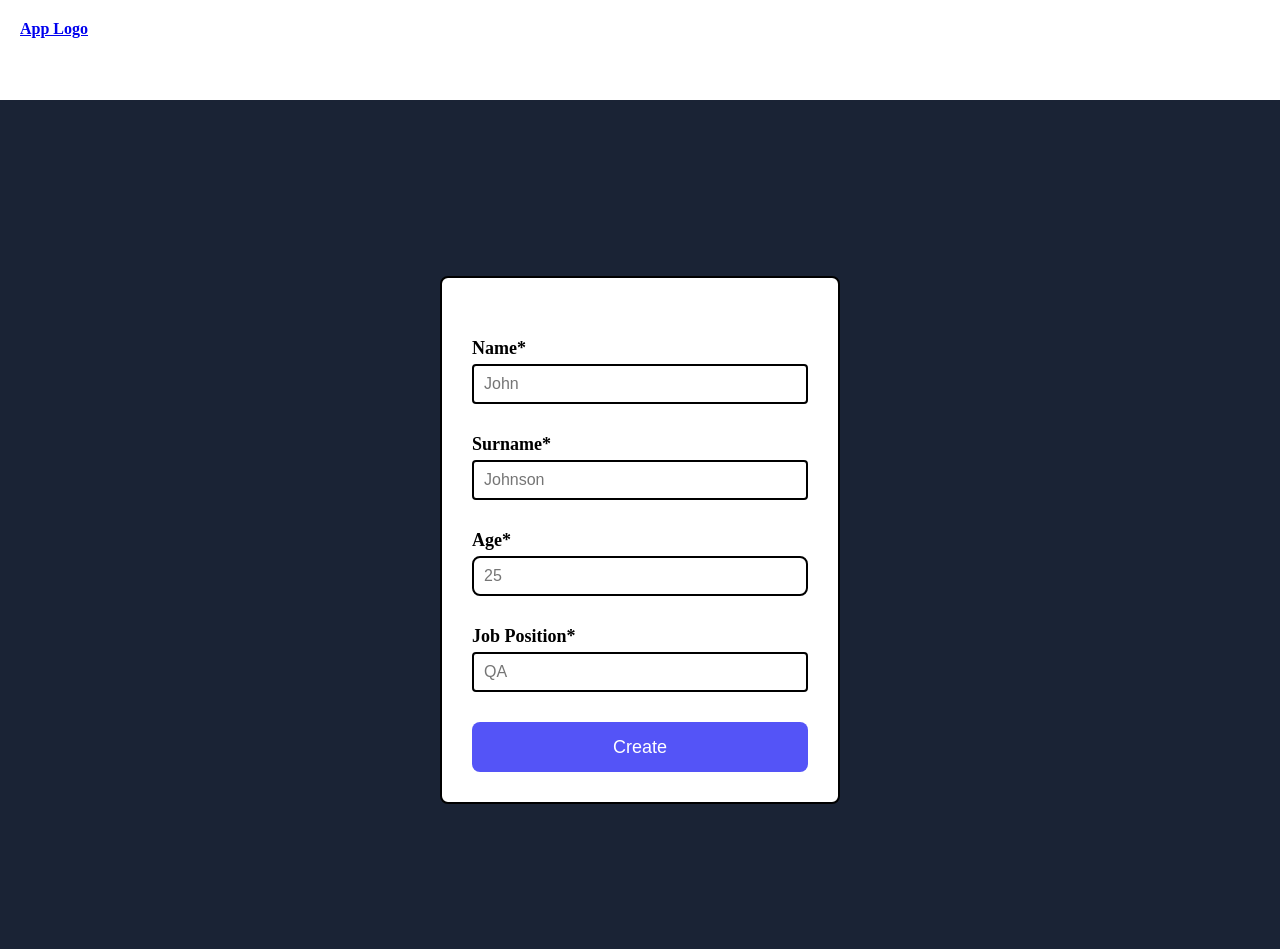
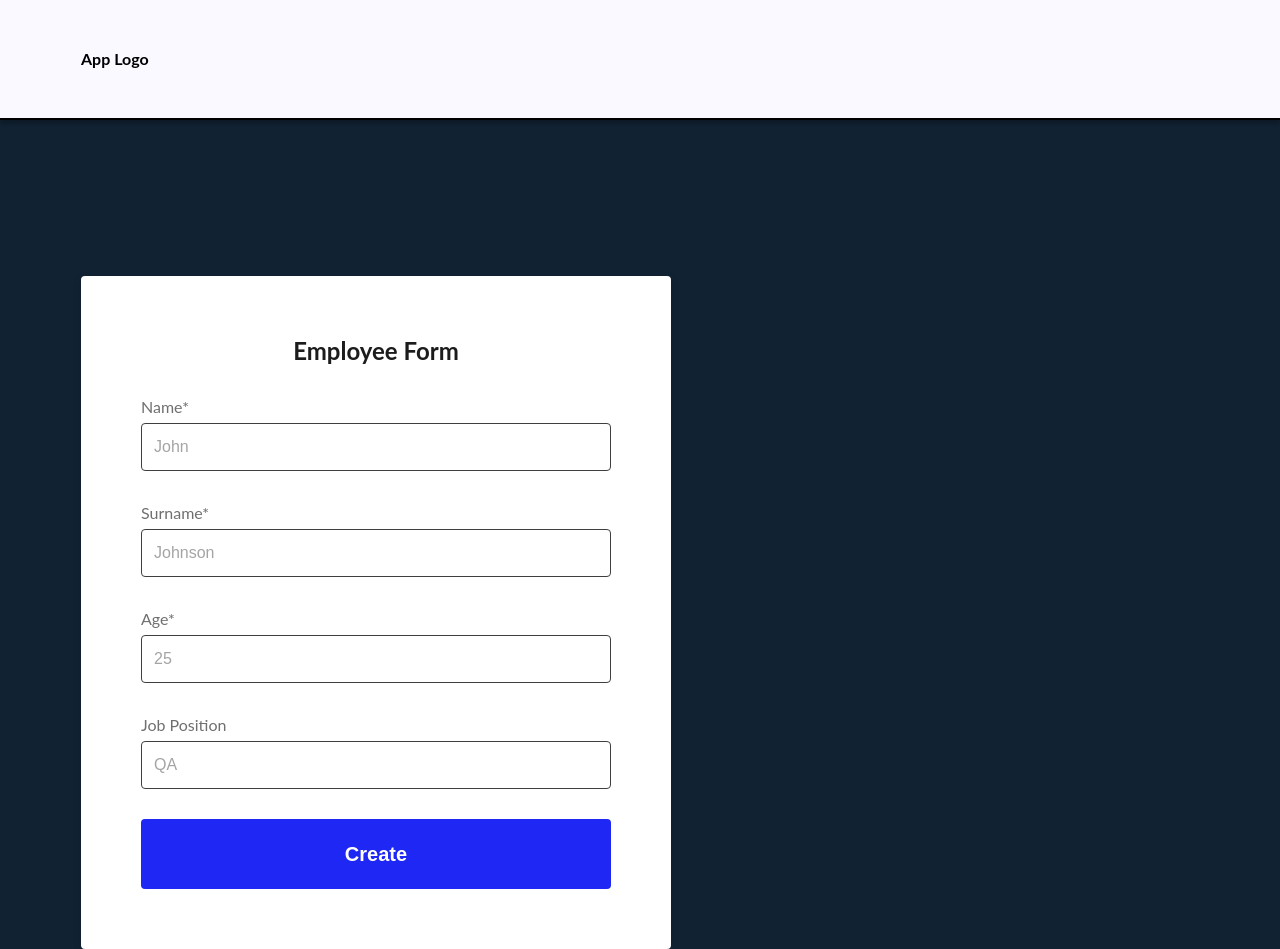
Before and after one commit to Dobroznai/project_lesson_13_dom, a plain HTML site: page index.html in a window 1280 px wide. Shown: the top 949 px of the page. Drawn offline with Linux system fonts and the light colour scheme.

Commit message:
HTML, CSS, JS. Все функционирует и максимально приближено к оригинальному дизайну из фигма макета. Для удобства добавил комментарии в CSS, один коммент в HTML. Для JS файла сделал что-то типа документации, чтобы лучше читать и понимать суть и исполение кода. Будут еще идеи, предлагай. Как минимум с моей стороны я выдал свой максимум.

```diff
--- a/index.html
+++ b/index.html
@@ -1,8 +1,7 @@
 <!DOCTYPE html>
-
 <html>
   <head lang="en">
-    <title>Employee form</title>
+    <title>Employee Form</title>
     <meta charset="UTF-8" />
     <meta name="viewport" content="width=device-width, initial-scale=1.0" />
     <link rel="stylesheet" href="./styles.css" type="text/css" />
@@ -10,12 +9,12 @@
   </head>
   <body>
     <div id="root">
-      <header >
+      <header>
         <a href="../../Lesson 13/index.html" class="company_name">App Logo</a>
       </header>
       <main>
         <form class="data-form">
-        <h1 class="form-title"></h1>
+          <h1 class="form-title">Employee Form</h1>
           <div class="input-container">
             <label class="input-label" for="first_name"> Name* </label>
             <input
@@ -40,10 +39,17 @@
           </div>
           <div class="input-container">
             <label class="input-label" for="age"> Age* </label>
-          <input id="age" class="form_input" name="age" type="number" placeholder="25" required />
+            <input
+              id="age"
+              class="form_input"
+              name="age"
+              type="number"
+              placeholder="25"
+              required
+            />
           </div>
           <div class="input-container">
-          <label class="input-label" for="job_position"> Job Position* </label>
+            <label class="input-label" for="job_position"> Job Position </label>
             <input
               id="job_position"
               class="form_input"
@@ -54,6 +60,8 @@
           </div>
           <button class="create-button" type="submit">Create</button>
         </form>
+        <section id="infoCard" class="info-form hidden"></section>
+        <!--Создаем пустую секцию заранее(наша саммари-карточка), чтобы потом работать с ней через JS -->
       </main>
     </div>
   </body>
--- a/index.js
+++ b/index.js
@@ -0,0 +1,86 @@
+/******************************************************************
+ *  Скрипт «Employee Form»                                        *
+ *  -------------------------                                     *
+ *  • При загрузке страницы вешает обработчик на форму.           *
+ *  • На submit собирает данные, валидирует обязательные поля.    *
+ *  • Рендерит карточку-саммари справа от формы.                  *
+ *  • После успешного сабмита сбрасывает форму.                   *
+ ******************************************************************/
+
+// Ждём полной загрузки DOM, прежде чем обращаться к элементам
+document.addEventListener("DOMContentLoaded", () => {
+  /* ------------------------------------------------------------------
+   * 1. Кэшируем нужные элементы
+   * ---------------------------------------------------------------- */
+  const form = document.querySelector(".data-form"); // сама форма
+  const infoCard = document.querySelector("#infoCard"); // блок-саммари
+
+  /* ------------------------------------------------------------------
+   * 2. Обработчик submit
+   * ---------------------------------------------------------------- */
+  form.addEventListener("submit", (event) => {
+    event.preventDefault(); // не даём браузеру перезагружать страницу
+
+    /* --------------------------------------------------------------
+     * 2.1. Считываем значения из инпутов
+     *      trim() убирает лишние пробелы по краям строки
+     * ------------------------------------------------------------ */
+    const firstName = document.querySelector("#first_name").value.trim();
+    const surname = document.querySelector("#surname").value.trim();
+    const age = document.querySelector("#age").value.trim();
+    const jobPosition = document.querySelector("#job_position").value.trim();
+
+    /* --------------------------------------------------------------
+     * 2.2. Мини-валидация: Name, Surname и Age обязательны
+     *      Если хоть одно пустое — показываем alert и выходим
+     * ------------------------------------------------------------ */
+    if (!firstName || !surname || !age) {
+      alert("Please fill in all required fields (Name, Surname, Age).");
+      return; // прекращаем обработку submit
+    }
+
+    /* --------------------------------------------------------------
+     * 2.3. Собираем HTML-шаблон карточки
+     *      • Каждый пункт — отдельный .summary-item
+     *      • «Job Position» добавляем, только если пользователь ввёл значение
+     * ------------------------------------------------------------ */
+    const summaryContent = `
+      <h2 class="summary-title">Employee Summary</h2>
+
+      <div class="summary-item">
+        <span class="summary-label">Name</span>
+        <span class="summary-value">${firstName}</span>
+      </div>
+
+      <div class="summary-item">
+        <span class="summary-label">Surname</span>
+        <span class="summary-value">${surname}</span>
+      </div>
+
+      <div class="summary-item">
+        <span class="summary-label">Age</span>
+        <span class="summary-value">${age}</span>
+      </div>
+
+      ${
+        jobPosition
+          ? `<div class="summary-item">
+               <span class="summary-label">Job Position</span>
+               <span class="summary-value">${jobPosition}</span>
+             </div>`
+          : "" // если поле пустое — ничего не вставляем
+      }
+    `;
+
+    /* --------------------------------------------------------------
+     * 2.4. Рендерим карточку и делаем её видимой
+     * ------------------------------------------------------------ */
+    infoCard.innerHTML = summaryContent; // вставляем HTML внутрь блока
+    infoCard.classList.remove("hidden"); // убираем класс, который скрывал элемент
+
+    /* --------------------------------------------------------------
+     * 2.5. Сбрасываем форму, чтобы поля очистились
+     * ------------------------------------------------------------ */
+    form.reset();
+  });
+});
--- a/styles.css
+++ b/styles.css
@@ -6,17 +6,6 @@ html,
 body {
   height: 100%;
   margin: 0;
-}
-
-#root {
-  display: flex;
-  flex-direction: column;
-  min-height: 100%;
-  padding: 276px 81px;
-  gap: 30px;
-  background-color: rgb(26, 35, 53);
-  align-items: center;
-  justify-content: space-between;
 }
 
 h1,
@@ -31,92 +20,181 @@ li {
   padding: 0;
 }
 
-.company_name {
+body {
+  font-family: Lato, Arial, sans-serif;
 }
+
+#root {
+  display: flex;
+  flex-direction: column;
+  min-height: 100%;
+  background: #112233;
+  align-items: flex-start;
+  /* 81 px слева, 276 px сверху, 156 px снизу */
+  padding: 276px 0 156px 81px;
+  gap: 30px;
+}
+
+/*Стили "шапки" сайта */
 
 header {
   position: fixed;
   top: 0;
+  left: 0;
   width: 100%;
-  height: 100px;
-  z-index: 1;
-
+  height: 120px;
   display: flex;
-  justify-content: space-between;
-  align-items: flex-start;
-  padding: 20px;
-  background-color: white;
-  font-weight: bold;
-  gap: 20px;
+  align-items: center;
+  background: #faf9ff;
+  border-bottom: 2px solid #000;
+  box-shadow: 0 4px 4px rgba(0, 0, 0, 0.25);
+  padding: 0 81px;
+  z-index: 10;
 }
 
-/* main {
-    display: flex;
-    padding: 276px 20px 81px ;
-    justify-content: center;
-} */
+/*Стили для лого */
 
-.form_input {
-  outline: none;
-  width: 100%;
-  height: 40px;
-  padding: 10px;
+.company_name {
+  font-weight: 700;
   font-size: 16px;
-  border: 2px solid black;
-  border-radius: 4px;
+  line-height: 24px;
+  color: #000;
+  text-decoration: none;
 }
 
+/*Стили для формы и ее компонентов */
+
 .data-form {
+  width: 590px;
+  padding: 60px;
   display: flex;
   flex-direction: column;
   gap: 30px;
-  width: 400px;
-  padding: 30px;
-  border: 2px solid black;
-  border-radius: 8px;
-  background-color: white;
+  background: #fff;
+  border-radius: 4px;
+  box-shadow: 0 2px 8px rgba(0, 0, 0, 0.12);
 }
 
 .form-title {
-  color: purple;
   font-size: 24px;
-  font-weight: bold;
+  font-weight: 700;
   text-align: center;
+  color: #1c1c1c;
 }
 
 .input-container {
   display: flex;
   flex-direction: column;
-  gap: 5px;
+  gap: 4px;
 }
 
 .input-label {
-  font-size: 18px;
-  font-weight: bold;
+  font-size: 16px;
+  line-height: 24px;
+  font-weight: 400;
+  color: #6f6f6f;
 }
 
+.form_input,
 input[type="number"] {
-  outline: none;
   width: 100%;
-  height: 40px;
-  border: 2px solid black;
-  padding: 0 10px;
+  height: 48px;
+  padding: 12px;
   font-size: 16px;
-  border-radius: 8px;
+  line-height: 24px;
+  color: #1e1e1e;
+  background: #fff;
+  border: 1px solid #3f3f3f;
+  border-radius: 4px;
 }
 
-.create-button {
-  outline: none;
-  width: 100%;
-  height: 50px;
-  background-color: rgb(84, 84, 247);
-  color: white;
-  border: none;
-  border-radius: 8px;
-  font-size: 18px;
-  cursor: pointer;
+.form_input::placeholder {
+  color: #1e1e1e;
+  opacity: 0.4;
 }
 
-.create-button:hover {
-  background-color: rgb(46, 46, 206);
+.form_input:focus,
+input[type="number"]:focus {
+  outline: 2px solid #1f27f5;
+  outline-offset: 1px;
+  border-color: #1f27f5;
 }
+
+/*Стили для кнопки*/
+
+.create-button {
+  width: 100%;
+  height: 70px;
+  display: flex;
+  justify-content: center;
+  align-items: center;
+  padding: 20px 54px;
+  background: #1f27f5;
+  color: #fff;
+  border: none;
+  border-radius: 4px;
+  font-size: 20px;
+  font-weight: 600;
+  line-height: 150%;
+  cursor: pointer;
+  transition: opacity 0.2s;
+}
+
+.create-button:hover,
+.create-button:focus-visible {
+  opacity: 0.85;
+}
+
+/*Стили для саммари-карточки, которая создастся после сбора всех данных из формы */
+
+.info-form {
+  width: 590px;
+  min-height: 470px;
+  padding: 60px;
+  background: #fff;
+  border-radius: 4px;
+  box-shadow: 0 2px 8px rgba(0, 0, 0, 0.12);
+  display: flex;
+  flex-direction: column;
+  gap: 30px;
+}
+
+main {
+  display: flex;
+  align-items: center;
+  gap: 81px;
+}
+
+.summary-title {
+  font-size: 24px;
+  font-weight: 700;
+  text-align: center;
+  color: #1c1c1c;
+}
+
+.summary-item {
+  display: flex;
+  flex-direction: column;
+  gap: 8px;
+}
+
+.summary-item {
+  font-size: 16px;
+  line-height: 24px;
+  font-weight: 400;
+  color: #6f6f6f;
+}
+
+.summary-label {
+  font: 400 16px/130% Lato, Arial, sans-serif;
+  color: #6f6f6f;
+}
+
+.summary-value {
+  font: 700 28px/130% Lato, Arial, sans-serif;
+  color: #1c1c1c;
+}
+
+.hidden {
+  display: none;
+}
```
Lines whose indentation alone changed are shown as unchanged.
